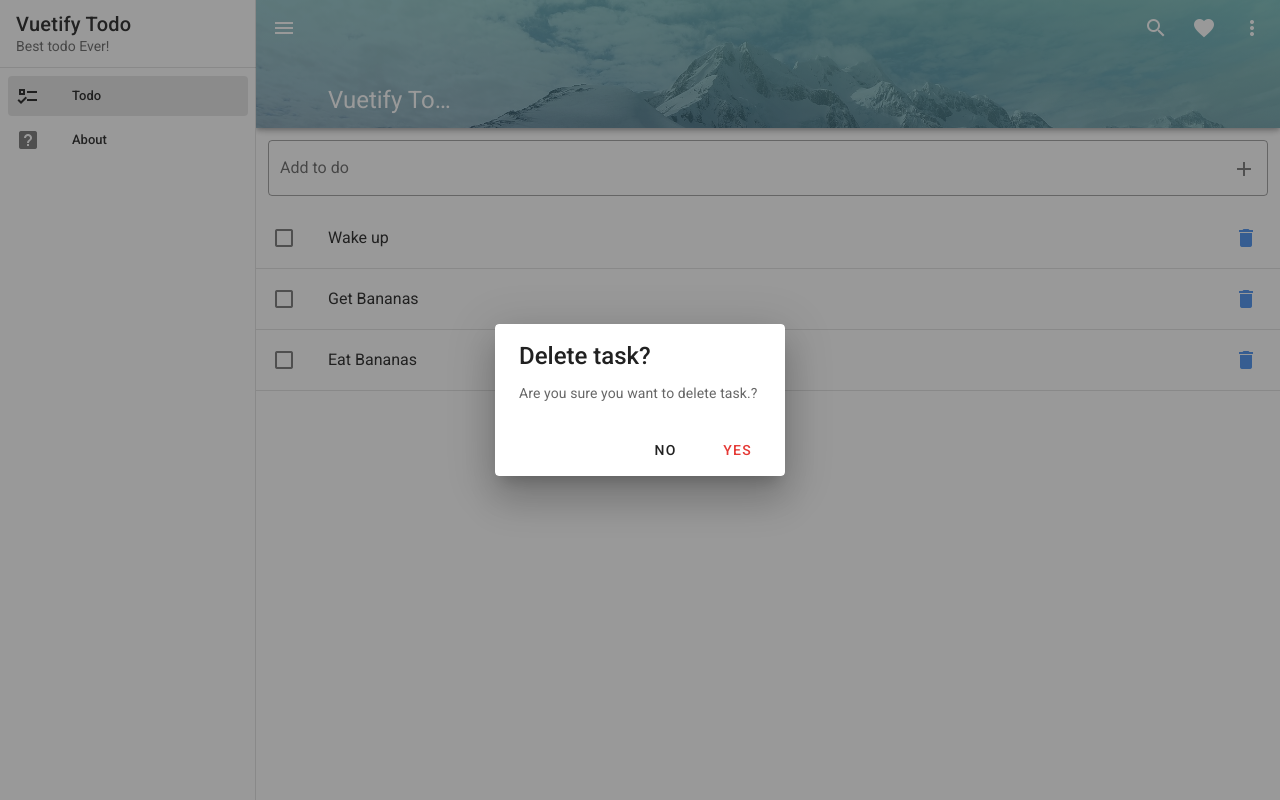
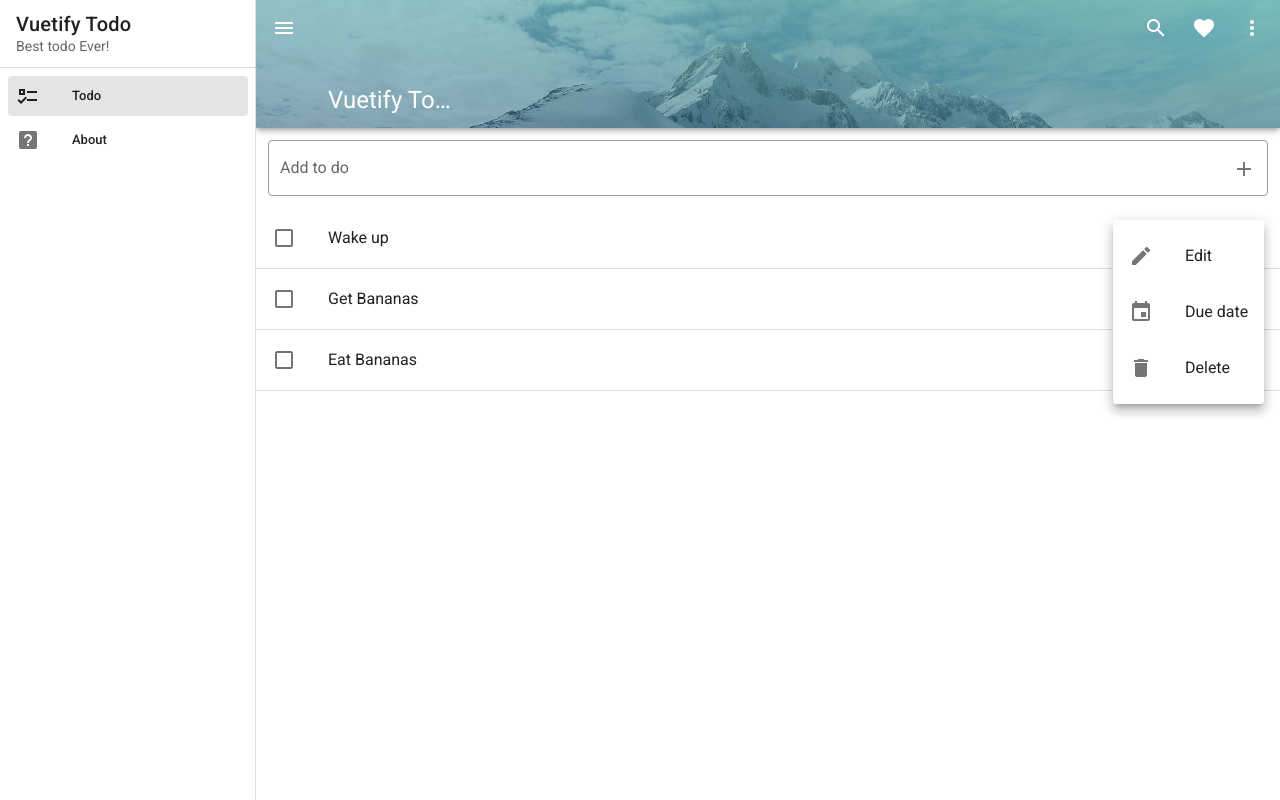
Before and after one commit to archalwar/VuetifyVuexapp, a Vue app: page / in a window 1280 px wide. Both pictures are taken after a click on the button 1246 px from the left and 238 px from the top of the page. Built offline with nearby package versions, Linux system fonts and the light colour scheme.

Commit message:
Task Menu Added
Task Menu Added

```diff
--- a/src/components/Todo/Task.vue
+++ b/src/components/Todo/Task.vue
@@ -16,9 +16,10 @@
           >
         </v-list-item-content>
         <v-list-item-action>
-          <v-btn icon @click.stop="dialogs.delete = true">
+          <!-- <v-btn icon @click.stop="dialogs.delete = true">
             <v-icon color="primary lighten-1">mdi-delete</v-icon>
-          </v-btn>
+          </v-btn> -->
+          <task-menu :task = "task" />
         </v-list-item-action>
       </template>
     </v-list-item>
@@ -29,6 +30,7 @@
 </template>
 
 <script>
+import TaskMenu from './TaskMenu.vue';
 export default {
   props: ["task"],
   data() {
@@ -40,6 +42,7 @@
   },
   components: {
     "dialog-delete": require("@/components/Dialogs/DialogDelete.vue").default,
+    "task-menu": require("@/components/Todo/TaskMenu.vue").default,
   },
 };
 </script>
--- /dev/null
+++ b/src/components/Todo/TaskMenu.vue
@@ -0,0 +1,76 @@
+<template>
+  <div>
+    <v-menu bottom left>
+      <template v-slot:activator="{ on, attrs }">
+        <v-btn color="primary" icon v-bind="attrs" v-on="on">
+          <v-icon>mdi-dots-vertical</v-icon>
+        </v-btn>
+      </template>
+
+      <v-list>
+        <v-list-item
+          v-for="(item, index) in items"
+          :key="index"
+          @click="handleClick(index)"
+        >
+          <v-list-item-icon>
+            <v-icon v-text="item.icon"></v-icon>
+          </v-list-item-icon>
+
+          <v-list-item-title>{{ item.title }}</v-list-item-title>
+        </v-list-item>
+      </v-list>
+    </v-menu>
+
+    <dialog-delete
+      v-if="dialogs.delete"
+      :task="task"
+      @close="dialogs.delete = false"
+    />
+  </div>
+</template>
+
+<script>
+export default {
+    props: ["task"],
+  data: () => ({
+    dialogs: {
+      delete: false,
+    },
+    items: [
+      {
+        title: "Edit",
+        icon: "mdi-pencil",
+        click() {
+          console.log("edit");
+        },
+      },
+      {
+        title: "Due date",
+        icon: "mdi-calendar",
+        click() {
+          console.log("due date");
+        },
+      },
+      {
+        title: "Delete",
+        icon: "mdi-delete",
+        click() {
+          this.dialogs.delete = true
+        },
+      },
+    ],
+  }),
+  methods: {
+    handleClick(index) {
+      this.items[index].click.call(this);
+    },
+  },
+  components: {
+    "dialog-delete": require("@/components/Dialogs/DialogDelete.vue").default,
+  },
+};
+</script>
+
+<style>
+</style>
```
